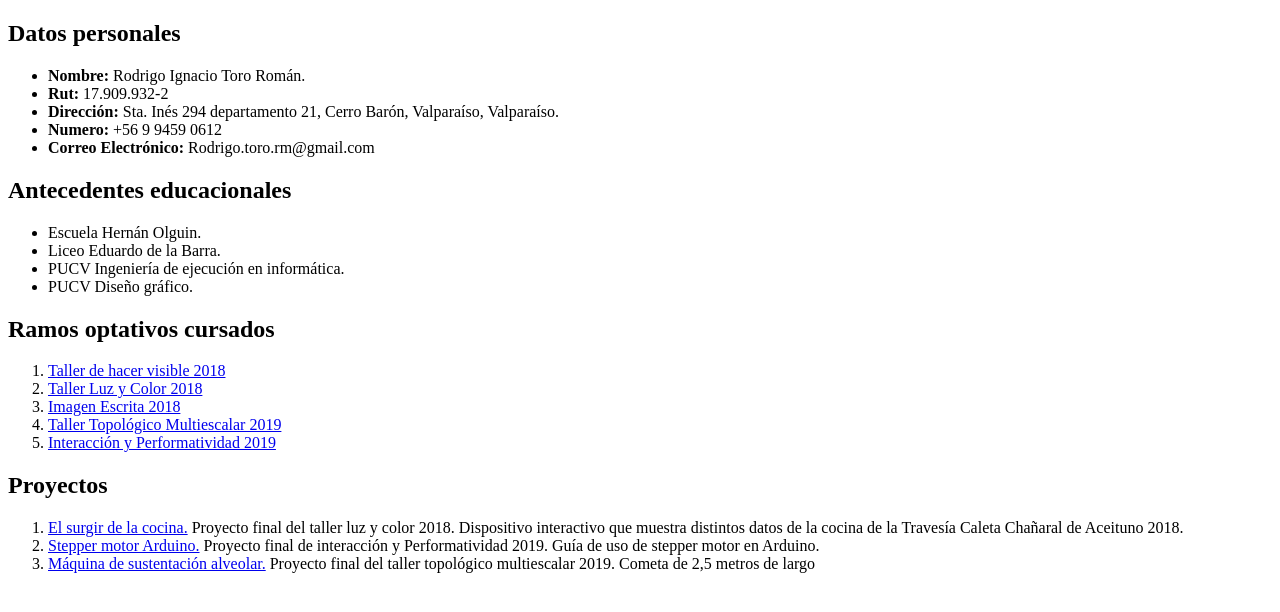
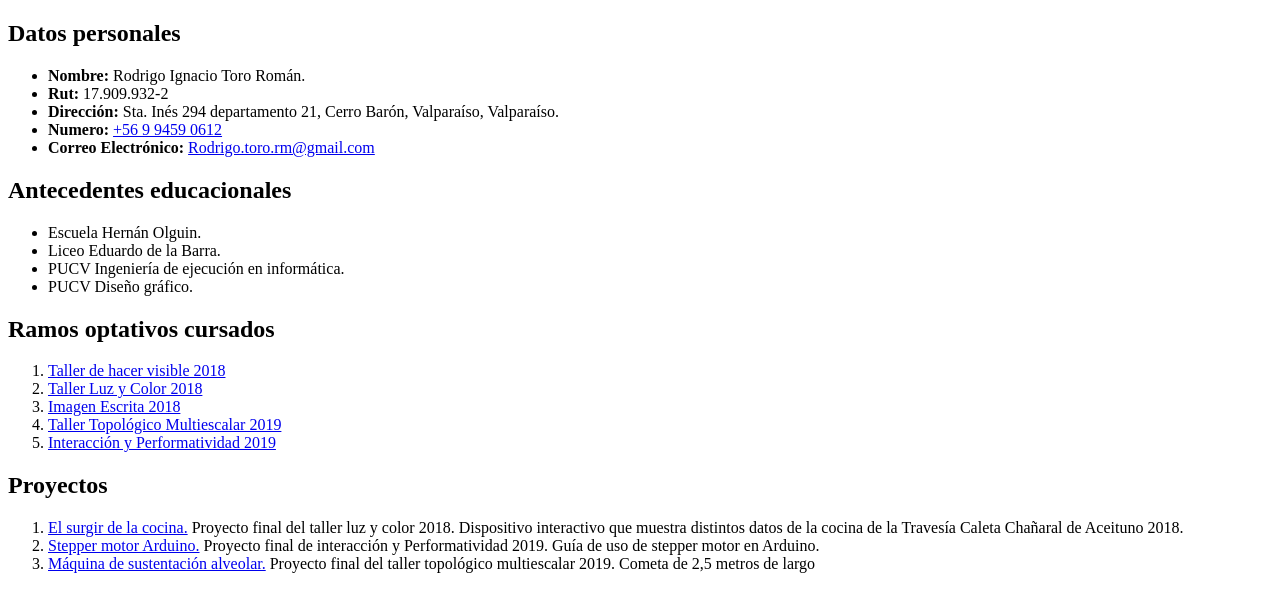
Before and after one commit to ead-codigo-2019/1-curriculum-html-RodrigoToroR, a plain HTML site: page index.html in a window 1280 px wide. Shown: the part 60-672 px from the top of the page. Drawn offline with Linux system fonts and the light colour scheme.

Commit message:
Update index.html

```diff
--- a/index.html
+++ b/index.html
@@ -13,8 +13,8 @@
         <li><strong>Nombre:</strong> Rodrigo Ignacio Toro Román.</li>
         <li><strong>Rut:</strong> 17.909.932-2</li>
         <li><strong>Dirección:</strong> Sta. Inés 294 departamento 21, Cerro Barón, Valparaíso, Valparaíso.</li>
-        <li><strong>Numero:</strong> +56 9 9459 0612</li>
-        <li><strong>Correo Electrónico:</strong> Rodrigo.toro.rm@gmail.com</li>
+        <li><strong>Numero:</strong> <a href="tel :+56 9 9459 0612"> +56 9 9459 0612</a></li>
+        <li><strong>Correo Electrónico:</strong> <a href="mailto:Rodrigo.toro.rm@gmail.com">Rodrigo.toro.rm@gmail.com</a></li>
     </ul>
     <h2>Antecedentes educacionales</h2>
     <ul>
```
